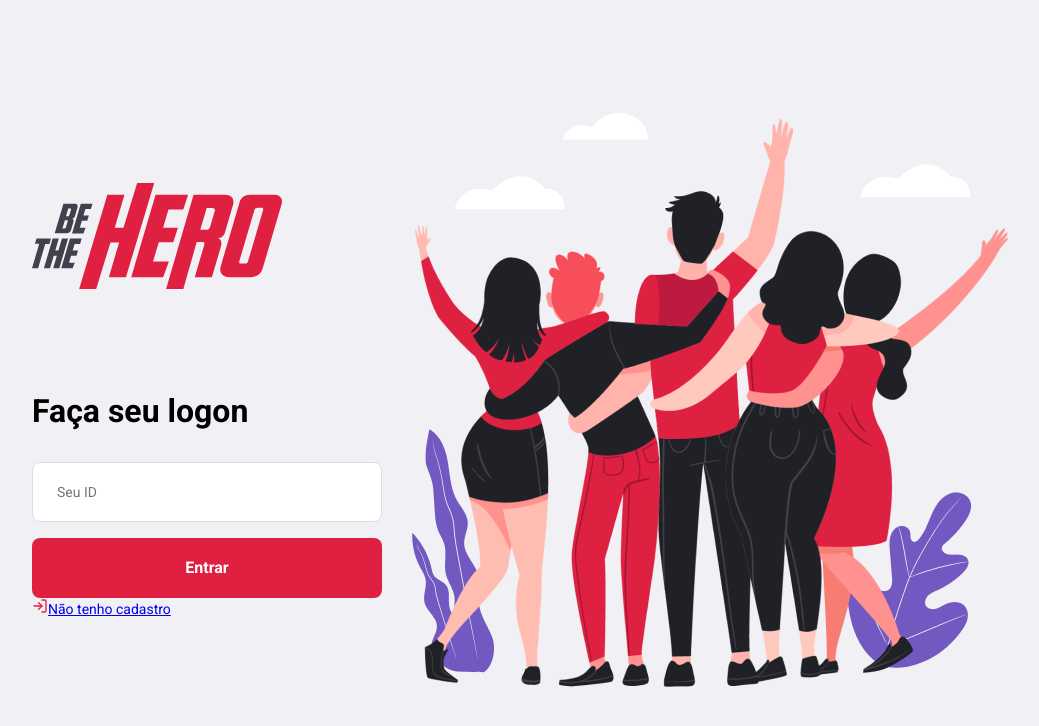
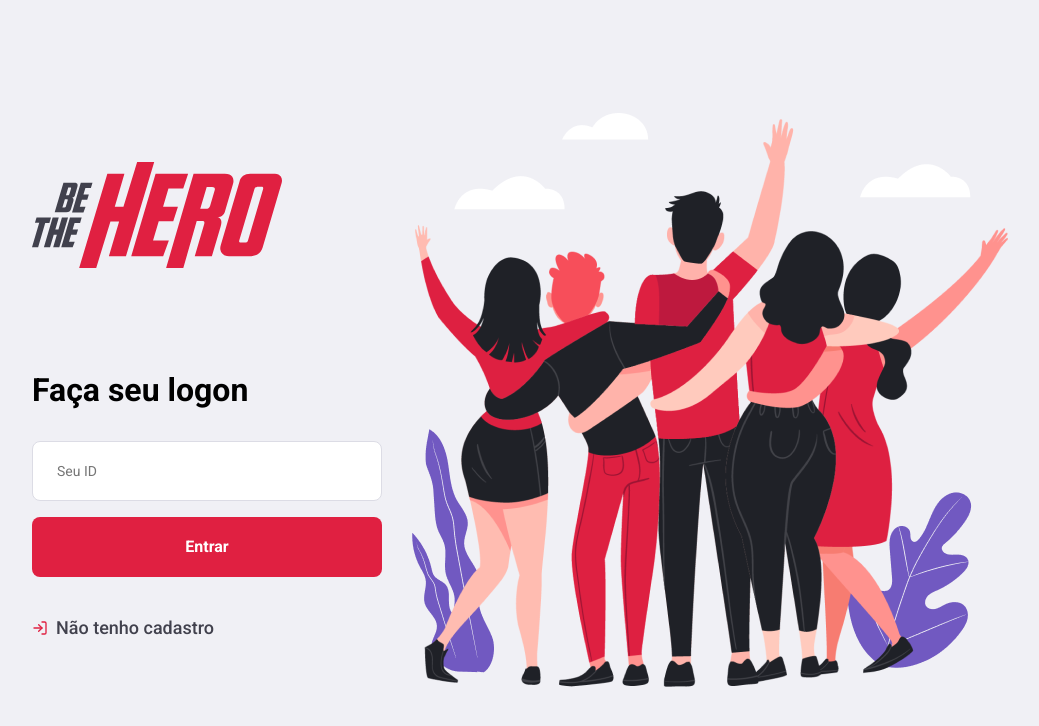
Before and after one commit to Cauaspinheiro/semana-omnistack-11, a React (Create React App) app in the folder frontend/: page / in a window 1280 px wide. Shown: the top 726 px of the page, without its empty margins (120-1159 px from the left). Built offline with nearby package versions, Linux system fonts and the light colour scheme; the HTML template or start-up script is replaced by a standard one.

Commit message:
feat(frontend): adiciona links do react-route ao invés da tag a

```diff
--- a/frontend/src/pages/Logon/index.js
+++ b/frontend/src/pages/Logon/index.js
@@ -1,4 +1,5 @@
 import React from 'react';
+import { Link } from 'react-router-dom';
 import { FiLogIn } from 'react-icons/fi';
 
 import './styles.scss';
@@ -16,10 +17,10 @@
         <input placeholder="Seu ID" />
         <button className="button" type="submit">Entrar</button>
 
-        <a href="/register">
+        <Link className="back-link" to="/register">
           <FiLogIn size={16} color="#E02041" />
           Não tenho cadastro
-        </a>
+        </Link>
       </form>
     </section>
 
```
